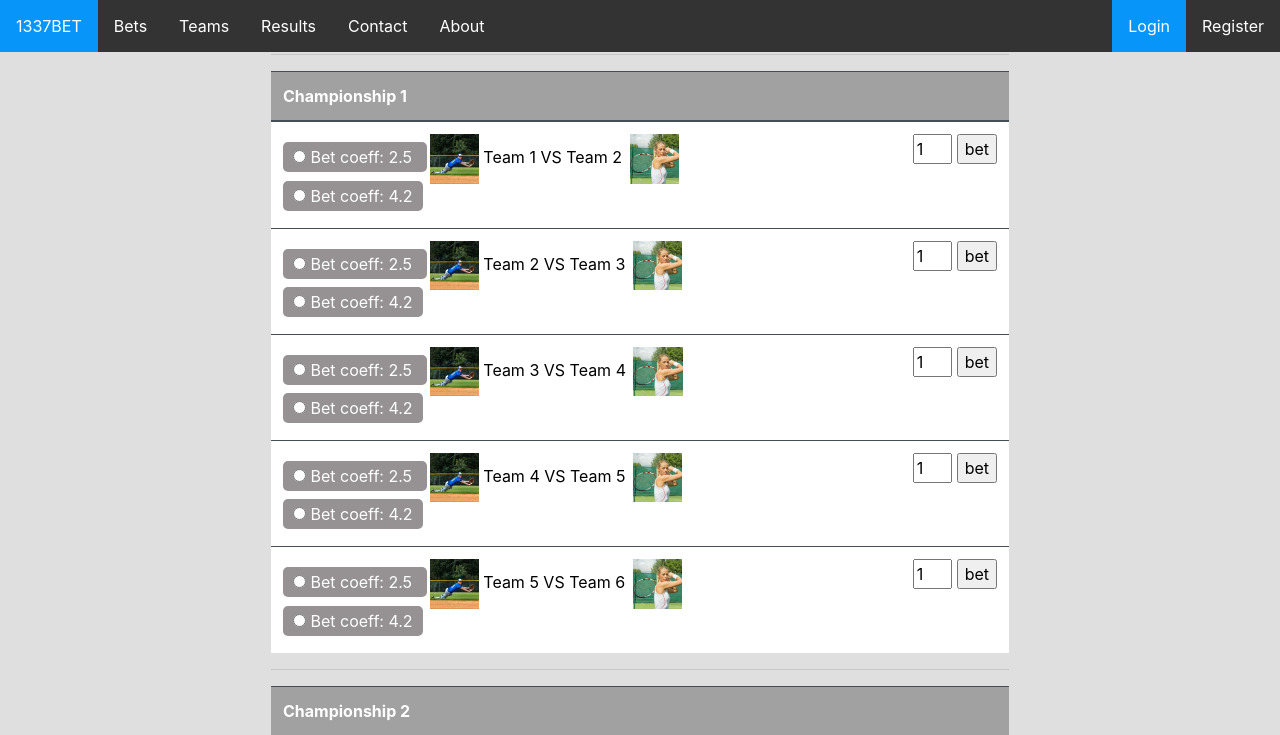
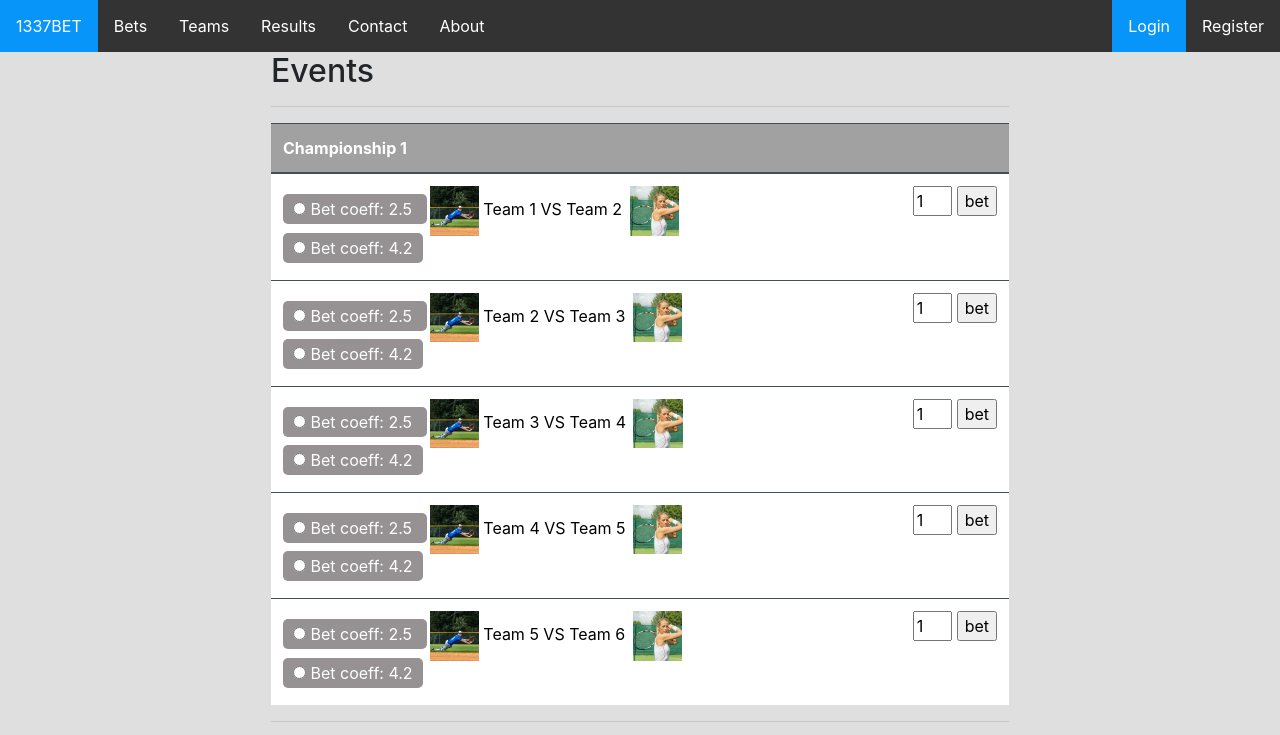
Before and after one commit to D00Movenok/TIMP-project, a Flask app: page /bets in a window 1280 px wide. Shown: the top 735 px of the page. Run offline with Flask 2, Linux system fonts and the light colour scheme; grey boxes labelled with a size stand in for pictures from a placeholder-image service; some libraries are stand-ins or nearby versions.

Commit message:
base update

```diff
--- a/templates/base.html
+++ b/templates/base.html
@@ -13,7 +13,7 @@
 </head>
 
 <body style="background: rgb(223, 223, 223);">
-    <ul id="navbar" style=" position: fixed; z-index: 30; width: 100%;">
+    <ul id="navbar" style="width: 100%;">
         <li id="list"><a id="nv" class="active" href="{{ url_for('index') }}">1337BET</a></li>
         <li id="list"><a href="{{ url_for('bets') }}">Bets</a></li>
         <li id="list"><a href="#">Teams</a></li>
```
